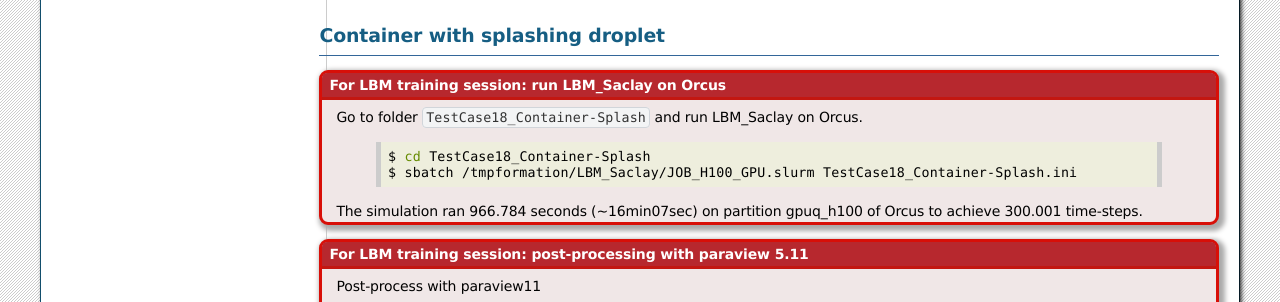
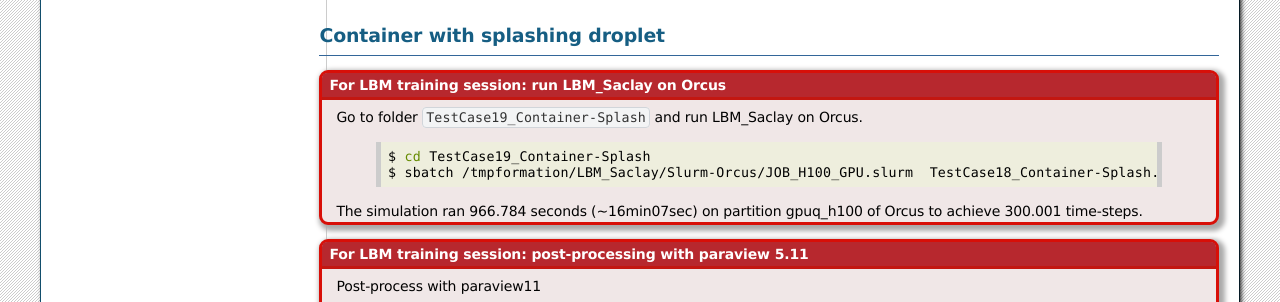
Before and after one commit to cea-lbm-saclay/LBM_Saclay_Documentation, a Sphinx documentation site: the page built from doc/src_doc/01_USER_GUIDE/RUN_TRAINING_LBM/Test_Cases_TwoPhase_Interacting-SolidPhase.rst, in a window 1280 px wide and 1400 px high, scrolled down 1603 px. Shown: the part 150-452 px from the top of the window. Built offline with Sphinx 7.4.7, drawn with Linux system fonts in a browser that asks for light colours; some of the changed text lies outside the part shown.

Commit message:
Update solid interaction

```diff
--- a/doc/src_doc/01_USER_GUIDE/RUN_TRAINING_LBM/Test_Cases_TwoPhase_Interacting-SolidPhase.rst
+++ b/doc/src_doc/01_USER_GUIDE/RUN_TRAINING_LBM/Test_Cases_TwoPhase_Interacting-SolidPhase.rst
@@ -8,17 +8,17 @@ The mathematical model is described in :ref:`Math-NSAC-Comp-Solid`.
 Hydrophobic surface
 -------------------
 
-Folder ``TestCase17_Hydrophobic-Solid`` contains four test cases for simulations of surface tension sensitivity :math:`\sigma`.
+Folder ``TestCase17_Wetting-Surface_Inclined`` contains four test cases for simulations of surface tension sensitivity :math:`\sigma`.
 
 .. admonition:: For LBM training session: run LBM_Saclay on Orcus
    :class: error
 
-   Go to folder ``TestCase17_Hydrophobic-Solid/Sensib_Sigma1s_val1`` for :math:`\sigma_1=10^{-5}` and run
+   Go to folder ``TestCase17_Wetting-Surface_Inclined/Sensib_Sigma1s_val1`` for :math:`\sigma_1=10^{-5}` and run
 
     .. code-block:: shell
 
-       $ cd TestCase17_Hydrophobic-Solid/Sensib_Sigma1s_val1
-       $ sbatch /tmpformation/LBM_Saclay/JOB_H100_GPU.slurm TestCase_Hydrophobic-Surface_val1.ini
+       $ cd TestCase17_Wetting-Surface_Inclined/Sensib_Sigma1s_val1
+       $ sbatch /tmpformation/LBM_Saclay/Slurm-Orcus/JOB_H100_GPU.slurm  TestCase_Hydrophobic-Surface_val1.ini
 
    The simulation ran 394.865 seconds (~6min35sec) on partition gpuq_h100 of Orcus to achieve 200.001 time-steps.
 
@@ -64,12 +64,12 @@ Container with splashing droplet
 .. admonition:: For LBM training session: run LBM_Saclay on Orcus
    :class: error
 
-   Go to folder  ``TestCase18_Container-Splash`` and run LBM_Saclay on Orcus.
+   Go to folder  ``TestCase19_Container-Splash`` and run LBM_Saclay on Orcus.
 
     .. code-block:: shell
 
-       $ cd TestCase18_Container-Splash
-       $ sbatch /tmpformation/LBM_Saclay/JOB_H100_GPU.slurm TestCase18_Container-Splash.ini
+       $ cd TestCase19_Container-Splash
+       $ sbatch /tmpformation/LBM_Saclay/Slurm-Orcus/JOB_H100_GPU.slurm  TestCase18_Container-Splash.ini
 
    The simulation ran 966.784 seconds (~16min07sec) on partition gpuq_h100 of Orcus to achieve 300.001 time-steps.
 
@@ -100,12 +100,12 @@ Static container with hole
 .. admonition:: For LBM training session: run LBM_Saclay on Orcus
    :class: error
 
-   Go to either folder  ``TestCase19_Static-Container-Hole`` or ``TestCase20_Moving-Container-Hole`` and run LBM_Saclay on Orcus.
+   Go to either folder  ``TestCase20_Static-Container-Hole`` or ``TestCase20_Moving-Container-Hole`` and run LBM_Saclay on Orcus.
 
     .. code-block:: shell
 
-       $ cd TestCase19_Static-Container-Hole
-       $ sbatch /tmpformation/LBM_Saclay/JOB_H100_GPU.slurm TestCase19_Static-Container-Hole.ini
+       $ cd TestCase20_Static-Container-Hole
+       $ sbatch /tmpformation/LBM_Saclay/Slurm-Orcus/JOB_H100_GPU.slurm TestCase19_Static-Container-Hole.ini
 
    The simulation ran 489.607 seconds (~8min10sec) on partition gpuq_h100 of Orcus to achieve 260.001 time-steps.
 
@@ -129,12 +129,12 @@ Moving container with hole
 .. admonition:: For LBM training session: run LBM_Saclay on Orcus
    :class: error
 
-   Go to either folder  ``TestCase20_Static-Container-Hole`` or ``TestCase21_Moving-Container-Hole`` and run LBM_Saclay on Orcus.
+   Go to ``TestCase21_Moving-Container-Hole`` and run LBM_Saclay on Orcus:
 
     .. code-block:: shell
 
        $ cd TestCase21_Moving-Container-Hole
-       $ sbatch /tmpformation/LBM_Saclay/JOB_H100_GPU.slurm TestCase20_Moving-Container-Hole.ini
+       $ sbatch /tmpformation/LBM_Saclay/Slurm-Orcus/JOB_H100_GPU.slurm TestCase20_Moving-Container-Hole.ini
 
    To achieve 1.000.001 time-steps, the simulation times on different architectures are indicated in table below where MCUPS means *Million Cell Updates Per Seconds*.
 
```
